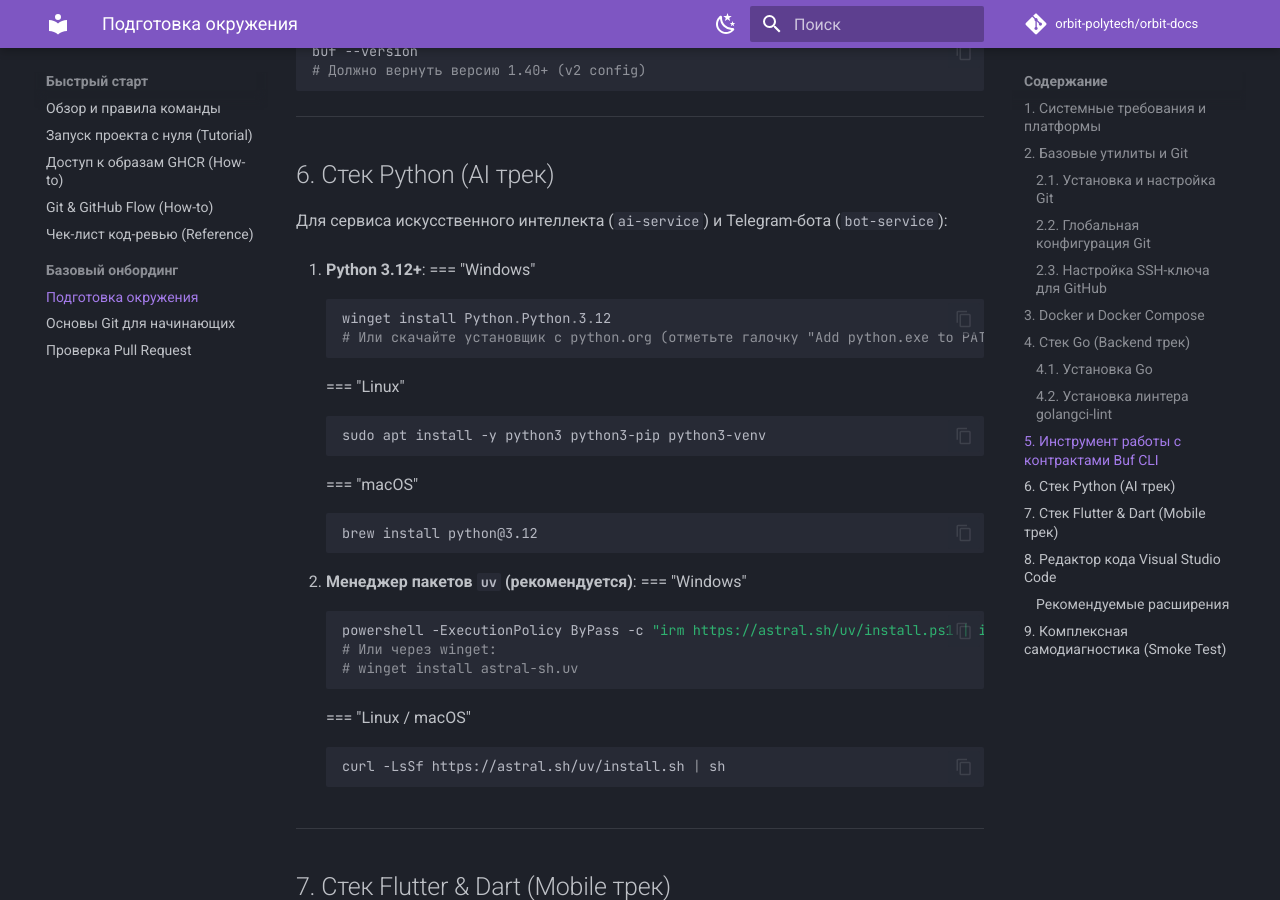
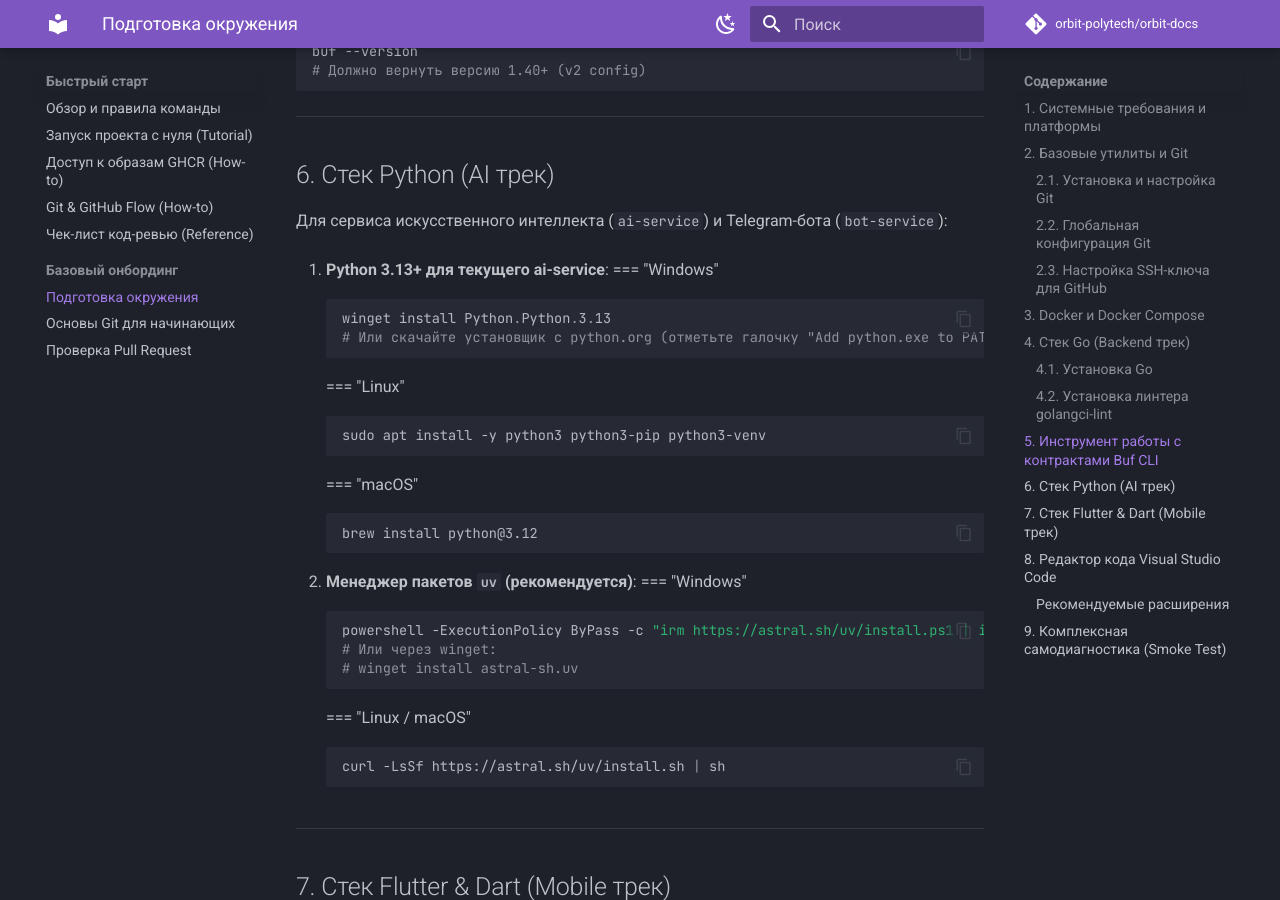
Before and after one commit to orbit-polytech/orbit-docs, an MkDocs documentation site: the page built from docs/tutorial/common/00-setup.md, in a window 1280 px wide and 900 px high, scrolled down 3952 px. Built offline with MkDocs 1.6.1 and Material for MkDocs 9.7.7, drawn with Linux system fonts in a browser that asks for light colours; comment, search, counter and statistics services are not loaded.

Commit message:
docs: update AI integration handbook (13/16)

````diff
--- a/docs/tutorial/common/00-setup.md
+++ b/docs/tutorial/common/00-setup.md
@@ -190,10 +190,10 @@ buf --version
 
 Для сервиса искусственного интеллекта (`ai-service`) и Telegram-бота (`bot-service`):
 
-1. **Python 3.12+**:
+1. **Python 3.13+ для текущего ai-service**:
    === "Windows"
        ```powershell
-       winget install Python.Python.3.12
+       winget install Python.Python.3.13
        # Или скачайте установщик с python.org (отметьте галочку "Add python.exe to PATH")
        ```
    === "Linux"
````
Also changed, not shown: docs/tutorial/common/02-local-infra.md (+2 -2 lines).
